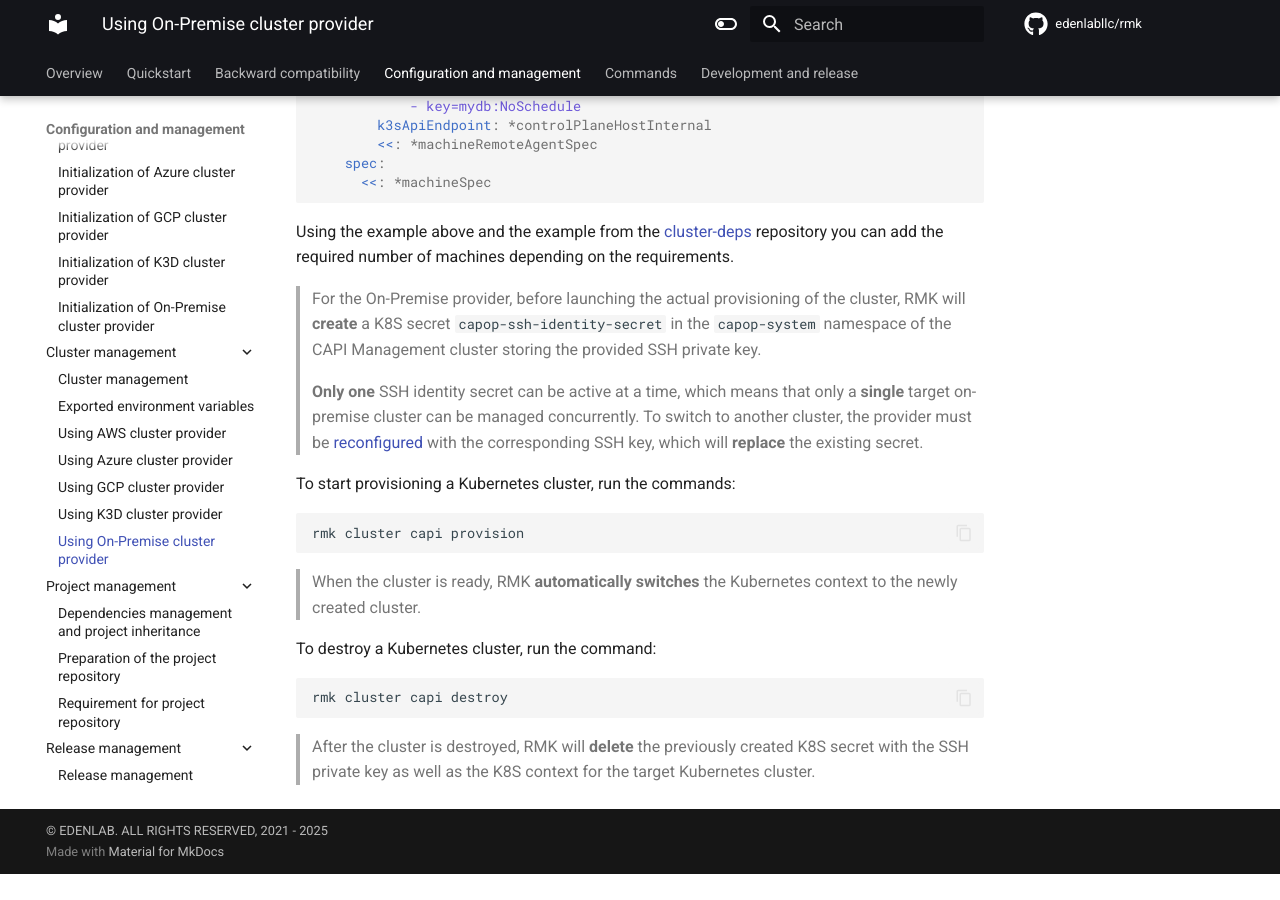
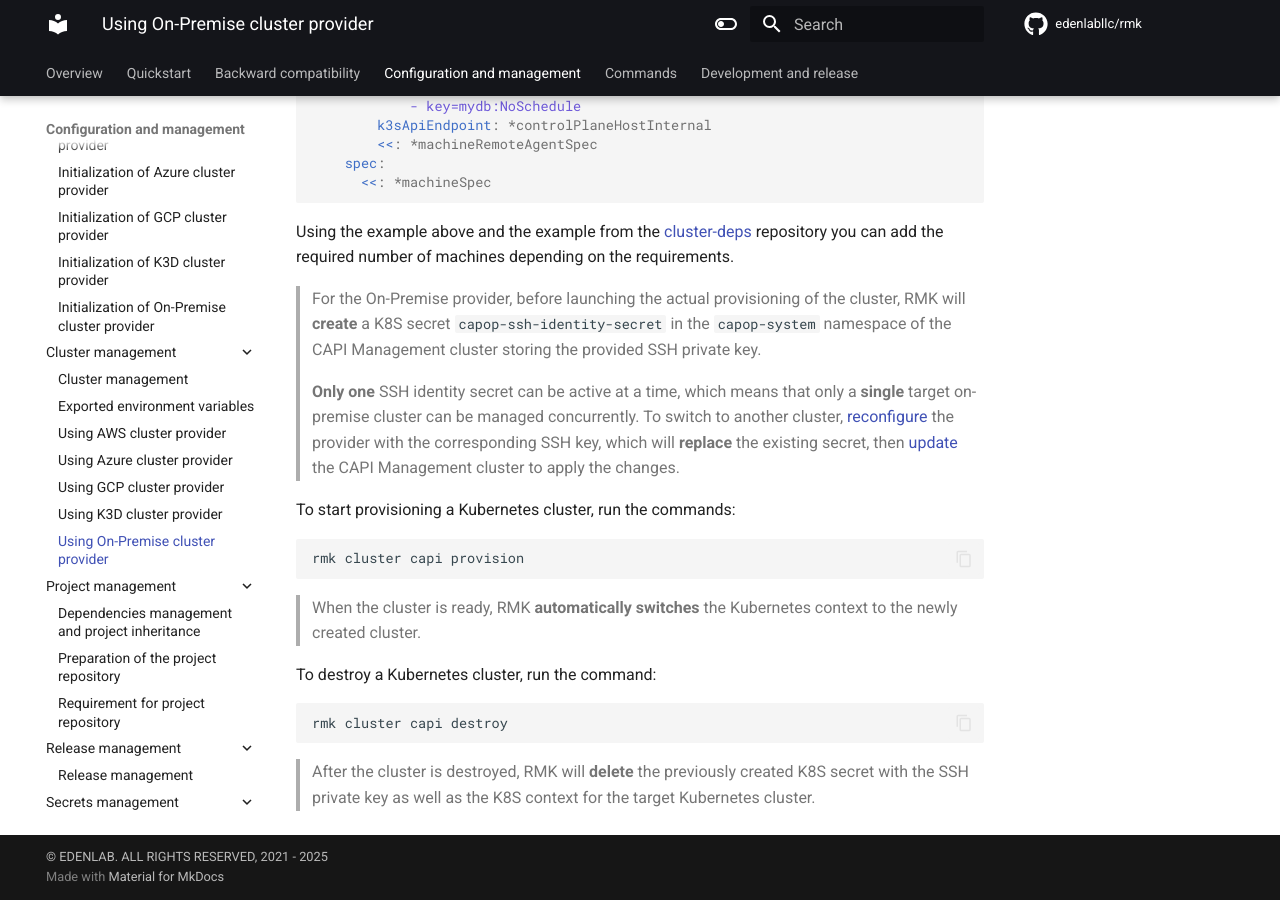
Before and after one commit to edenlabllc/rmk, an MkDocs documentation site: the page built from docs/configuration/cluster-management/usage-onprem-provider.md, in a window 1280 px wide and 900 px high, scrolled down 2485 px. Built offline with MkDocs 1.6.1 and Material for MkDocs 9.7.7, drawn with Linux system fonts in a browser that asks for light colours; comment, search, counter and statistics services are not loaded; the version menu is left out; before the commit the page ends 3359 px from its top, so only the background shows below that.

Commit message:
Improve usage-onprem-provider.md instructions regarding SSH private key reconfiguration and CAPI update.

```diff
--- a/docs/configuration/cluster-management/usage-onprem-provider.md
+++ b/docs/configuration/cluster-management/usage-onprem-provider.md
@@ -138,9 +138,11 @@
 > of the CAPI Management cluster storing the provided SSH private key.
 >
 > **Only one** SSH identity secret can be active at a time, which means that only a **single** target on-premise
-> cluster can be managed concurrently. To switch to another cluster, the provider must be
-> [reconfigured](../configuration-management/init-onprem-provider.md#reconfiguration-of-the-on-premise-ssh-private-key)
-> with the corresponding SSH key, which will **replace** the existing secret.
+> cluster can be managed concurrently. To switch to another cluster,
+> [reconfigure](../configuration-management/init-onprem-provider.md#reconfiguration-of-the-on-premise-ssh-private-key)
+> the provider with the corresponding SSH key, which will **replace** the existing secret, then
+> [update](http://localhost:8000/rmk/configuration/configuration-management/init-onprem-provider/#reconfiguration-of-the-on-premise-ssh-private-key)
+> the CAPI Management cluster to apply the changes.
 
 To start provisioning a Kubernetes cluster, run the commands:
 
```
